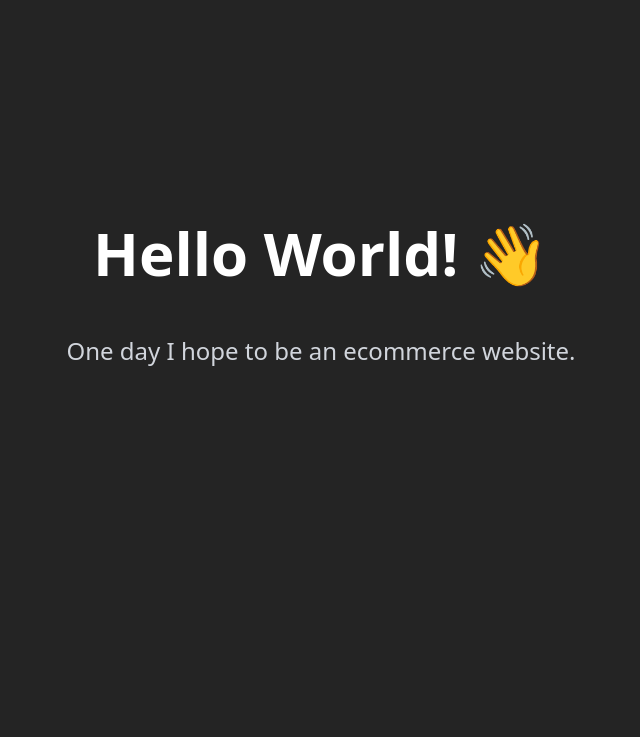
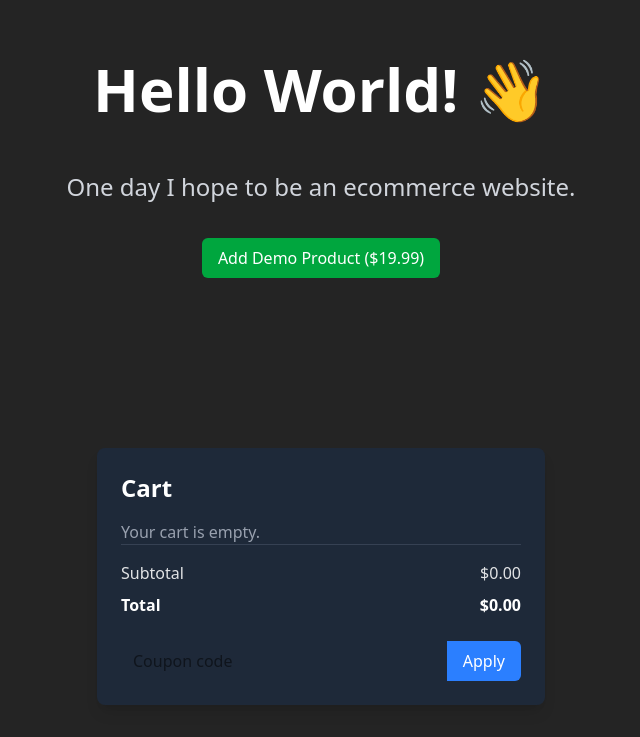
Before and after one commit to nate-schmidt/product-catalog-ui, a React (Vite) app: page / in a window 1280 px wide. Shown: the part 104-841 px from the top of the page, without its empty margins (319-959 px from the left). Before the commit the page ends 800 px from the top, so only its background shows below. Built offline with nearby package versions, Linux system fonts and the light colour scheme.

Commit message:
Add cart functionality with context, components, and coupon system
Co-authored-by: nate.schmidt.2013 <nate.schmidt.2013@gmail.com>

```diff
--- a/src/App.tsx
+++ b/src/App.tsx
@@ -1,7 +1,24 @@
 import "./index.css";
+import { CartProvider, useCart } from "./contexts/CartContext";
+import Cart from "./components/Cart";
+
+function AddDemoProductButton() {
+  const { addItem } = useCart();
+  return (
+    <button
+      onClick={() =>
+        addItem({ id: "demo", name: "Demo Product", price: 19.99 })
+      }
+      className="bg-green-600 hover:bg-green-700 text-white px-4 py-2 rounded-md"
+    >
+      Add Demo Product ($19.99)
+    </button>
+  );
+}
 
 export function App() {
   return (
+    <CartProvider>
       <div className="max-w-7xl mx-auto p-8 text-center relative z-10">
         <div className="flex flex-col items-center justify-center min-h-[60vh] gap-8">
           <h1 className="text-6xl font-bold text-white mb-4">
@@ -10,8 +27,11 @@ export function App() {
           <p className="text-2xl text-gray-300 max-w-2xl leading-relaxed">
             One day I hope to be an ecommerce website.
           </p>
+          <AddDemoProductButton />
         </div>
+        <Cart />
       </div>
+    </CartProvider>
   );
 }
 
--- /dev/null
+++ b/src/components/Cart.tsx
@@ -0,0 +1,93 @@
+import { useState } from "react";
+import { useCart } from "../contexts/CartContext";
+
+export default function Cart() {
+  const {
+    items,
+    subtotal,
+    total,
+    discountRate,
+    couponCode,
+    applyCoupon,
+    removeCoupon,
+  } = useCart();
+  const [input, setInput] = useState("");
+
+  const handleApply = () => {
+    if (!input.trim()) return;
+    const success = applyCoupon(input);
+    if (!success) {
+      alert("Invalid coupon code 🤔");
+    } else {
+      setInput("");
+    }
+  };
+
+  return (
+    <div className="bg-gray-800 p-6 rounded-lg shadow-lg max-w-md mx-auto mt-10 text-left">
+      <h2 className="text-2xl font-semibold mb-4 text-white">Cart</h2>
+
+      {items.length === 0 ? (
+        <p className="text-gray-400">Your cart is empty.</p>
+      ) : (
+        <ul className="space-y-2 mb-4">
+          {items.map(item => (
+            <li key={item.id} className="flex justify-between text-gray-200">
+              <span>
+                {item.name} <span className="text-sm text-gray-400">x{item.quantity}</span>
+              </span>
+              <span>${(item.price * item.quantity).toFixed(2)}</span>
+            </li>
+          ))}
+        </ul>
+      )}
+
+      <div className="border-t border-gray-700 pt-4 space-y-2">
+        <div className="flex justify-between">
+          <span>Subtotal</span>
+          <span>${subtotal.toFixed(2)}</span>
+        </div>
+
+        {discountRate > 0 && (
+          <div className="flex justify-between text-green-400">
+            <span>
+              Discount ({(discountRate * 100).toFixed(0)}%
+              {couponCode ? ` - ${couponCode}` : ""})
+            </span>
+            <span>- ${(subtotal * discountRate).toFixed(2)}</span>
+          </div>
+        )}
+
+        <div className="flex justify-between font-bold text-white">
+          <span>Total</span>
+          <span>${total.toFixed(2)}</span>
+        </div>
+      </div>
+
+      <div className="mt-6 flex">
+        <input
+          type="text"
+          value={input}
+          onChange={e => setInput(e.target.value)}
+          placeholder="Coupon code"
+          className="flex-1 rounded-l-md px-3 py-2 text-black focus:outline-none"
+        />
+        {discountRate > 0 ? (
+          <button
+            onClick={removeCoupon}
+            className="bg-red-500 hover:bg-red-600 px-4 py-2 rounded-r-md text-white"
+          >
+            Remove
+          </button>
+        ) : (
+          <button
+            onClick={handleApply}
+            className="bg-blue-500 hover:bg-blue-600 px-4 py-2 rounded-r-md text-white"
+          >
+            Apply
+          </button>
+        )}
+      </div>
+    </div>
+  );
+}
--- /dev/null
+++ b/src/contexts/CartContext.tsx
@@ -0,0 +1,101 @@
+import { createContext, useContext, useMemo, useState, ReactNode } from "react";
+
+export interface CartItem {
+  id: string;
+  name: string;
+  price: number;
+  quantity: number;
+}
+
+interface CartContextValue {
+  items: CartItem[];
+  addItem: (item: Omit<CartItem, "quantity">) => void;
+  removeItem: (id: string) => void;
+  clearCart: () => void;
+  // Coupon
+  couponCode: string | null;
+  discountRate: number; // e.g. 0.1 for 10%
+  applyCoupon: (code: string) => boolean;
+  removeCoupon: () => void;
+  // Totals
+  subtotal: number;
+  total: number;
+}
+
+const CartContext = createContext<CartContextValue | undefined>(undefined);
+
+export function CartProvider({ children }: { children: ReactNode }) {
+  const [items, setItems] = useState<CartItem[]>([]);
+  const [couponCode, setCouponCode] = useState<string | null>(null);
+  const [discountRate, setDiscountRate] = useState(0);
+
+  // Helpers --------------------------------------------------------------
+  const addItem: CartContextValue["addItem"] = item => {
+    setItems(prev => {
+      const existing = prev.find(it => it.id === item.id);
+      if (existing) {
+        return prev.map(it =>
+          it.id === item.id ? { ...it, quantity: it.quantity + 1 } : it,
+        );
+      }
+      return [...prev, { ...item, quantity: 1 }];
+    });
+  };
+
+  const removeItem: CartContextValue["removeItem"] = id =>
+    setItems(prev => prev.filter(it => it.id !== id));
+
+  const clearCart: CartContextValue["clearCart"] = () => setItems([]);
+
+  // Coupon management ----------------------------------------------------
+  const COUPONS: Record<string, number> = {
+    SAVE10: 0.1,
+    SAVE20: 0.2,
+    FREESHIP: 0.05,
+  };
+
+  const applyCoupon: CartContextValue["applyCoupon"] = code => {
+    const key = code.trim().toUpperCase();
+    if (COUPONS[key]) {
+      setCouponCode(key);
+      setDiscountRate(COUPONS[key]);
+      return true;
+    }
+    return false;
+  };
+
+  const removeCoupon: CartContextValue["removeCoupon"] = () => {
+    setCouponCode(null);
+    setDiscountRate(0);
+  };
+
+  // Totals ---------------------------------------------------------------
+  const subtotal = useMemo(
+    () => items.reduce((sum, item) => sum + item.price * item.quantity, 0),
+    [items],
+  );
+  const total = useMemo(() => subtotal * (1 - discountRate), [subtotal, discountRate]);
+
+  const value: CartContextValue = {
+    items,
+    addItem,
+    removeItem,
+    clearCart,
+    couponCode,
+    discountRate,
+    applyCoupon,
+    removeCoupon,
+    subtotal,
+    total,
+  };
+
+  return <CartContext.Provider value={value}>{children}</CartContext.Provider>;
+}
+
+export function useCart() {
+  const ctx = useContext(CartContext);
+  if (!ctx) {
+    throw new Error("useCart must be used within a CartProvider");
+  }
+  return ctx;
+}
```
Lines whose indentation alone changed are shown as unchanged.
